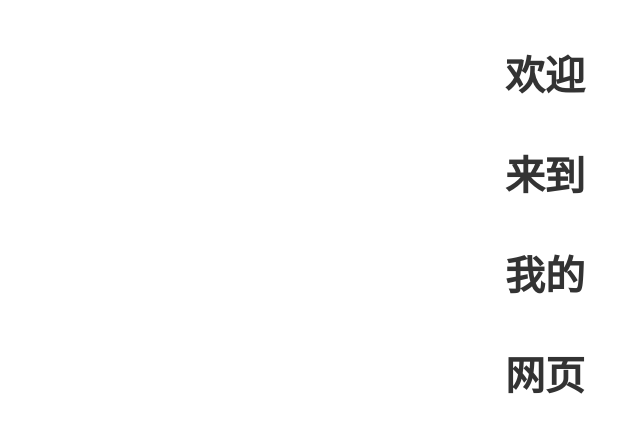
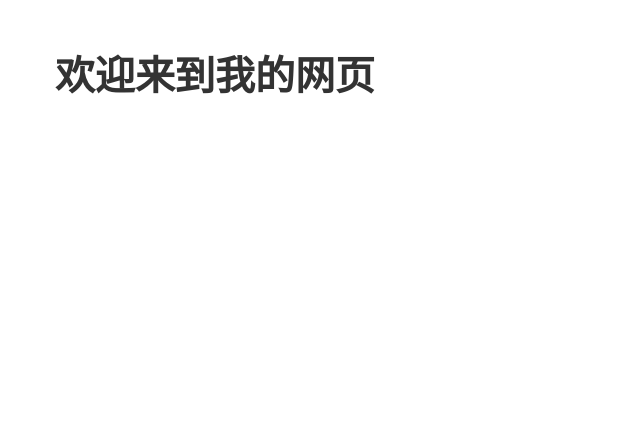
Before and after one commit to hanliu11118/lwmzx, a plain HTML site: page index.html in a window 1280 px wide. Shown: the whole page, without its empty margins (85-725 px from the left). Drawn offline with Linux system fonts and the light colour scheme.

Commit message:
no message

```diff
--- a/css/style.css
+++ b/css/style.css
@@ -1,4 +1,4 @@
 @charset "utf-8";
 
-.header { width:100px; height:100px; margin:0 auto; }
+.header { width:1000px; height:100px; margin:0 auto; }
 .header h1 { line-height:100px; font-size:40px; color:#333; }
```
